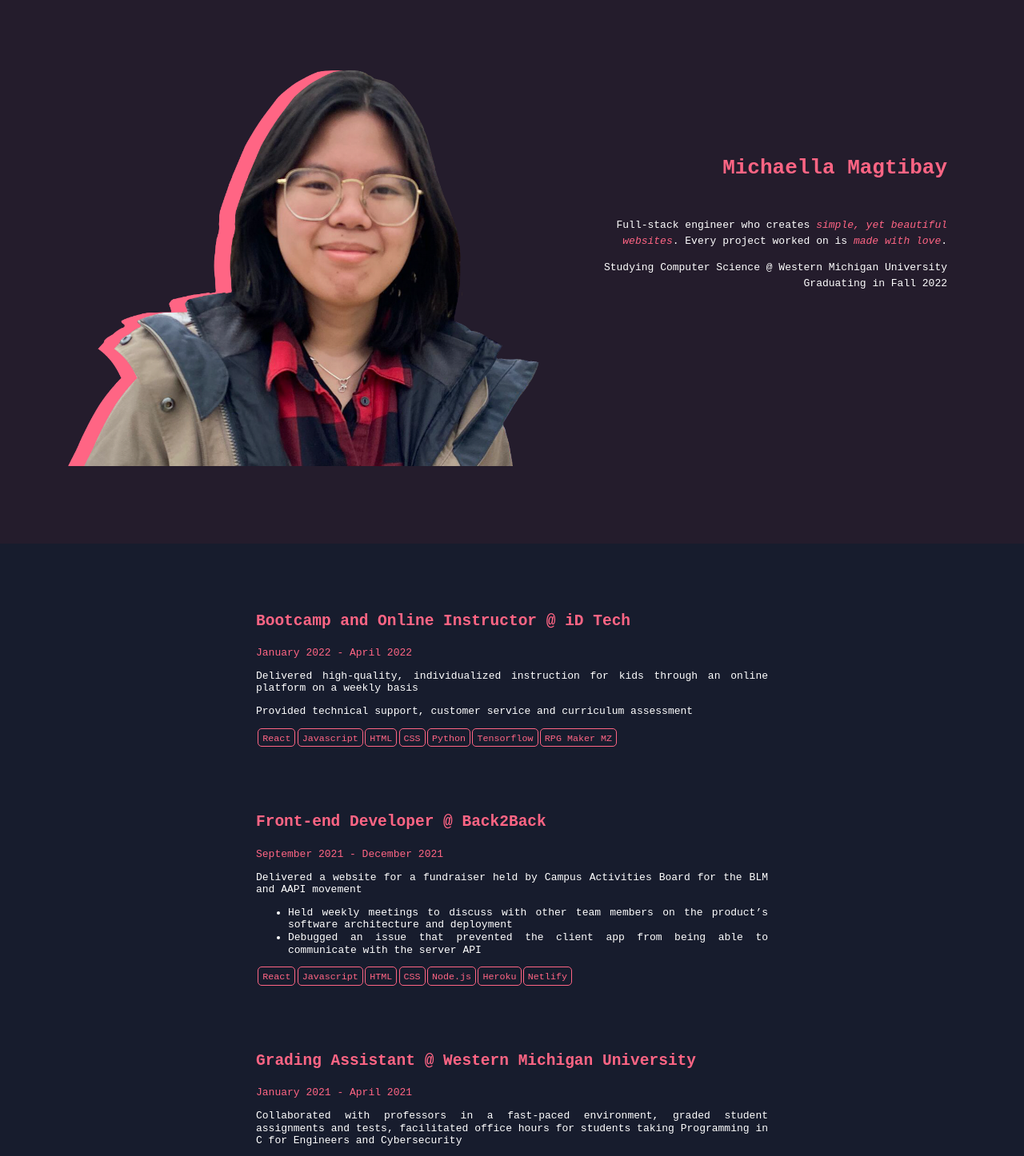
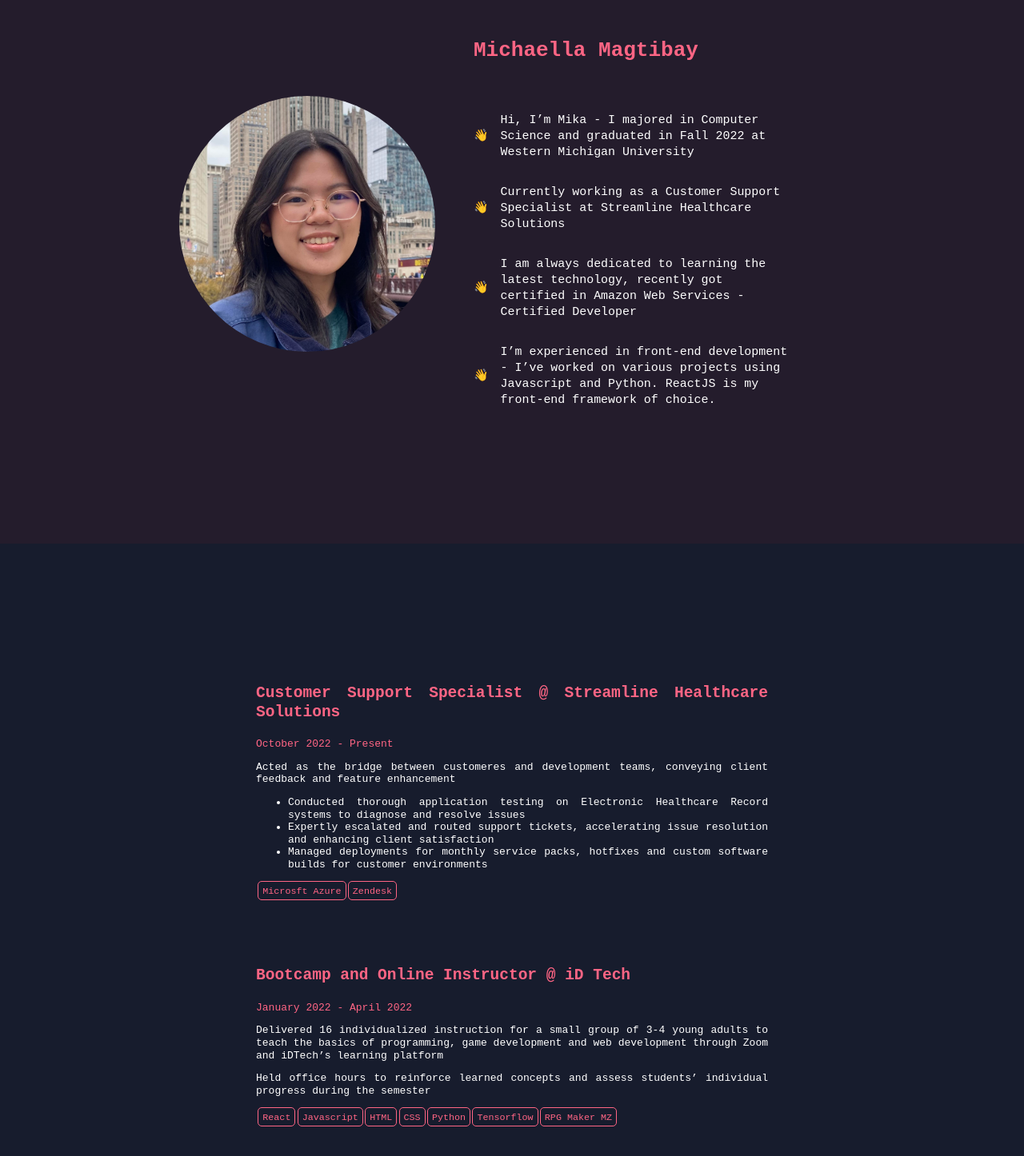
Before and after one commit to TheyFoundMing/portfolio, a React (Create React App) app: page / in a window 1280 px wide. Shown: the part 920-2366 px from the top of the page at 80% size. Built offline with nearby package versions, Linux system fonts and the light colour scheme.

Commit message:
Update AboutMe, Experience, profile img and CSS

```diff
--- a/public/index.html
+++ b/public/index.html
@@ -10,6 +10,8 @@
       content="Web site created using create-react-app"
     />
     <link rel="apple-touch-icon" href="%PUBLIC_URL%/logo192.png" />
+    <!-- <link href="https://unpkg.com/tailwindcss@^2/dist/tailwind.min.css" rel="stylesheet"> -->
+
     <!--
       manifest.json provides metadata used when your web app is installed on a
       user's mobile device or desktop. See https://developers.google.com/web/fundamentals/web-app-manifest/
--- a/src/App.js
+++ b/src/App.js
@@ -13,7 +13,7 @@ import About from "./pages/About";
 import Experience from "./pages/Experience";
 import Projects from "./pages/Projects"
 
-import "./App.css";
+// import "./App.css";
 
 function App() {
 
--- a/src/index.css
+++ b/src/index.css
@@ -107,6 +107,9 @@ footer div img {
 
 .about-content {
   display: flex;
+  align-items: center;
+  justify-content: center;
+  max-width: 65%;
 }
 
 .profile {
@@ -114,11 +117,21 @@ footer div img {
 }
 
 .profile-description {
-  width: 35%;
-  text-align: right;
   line-height: 1.25em;
   color: white;
-  margin: auto;
+  width: 70%;
+  text-wrap: wrap;
+  padding: 3em;
+}
+
+.profile-point {
+  display: flex;
+  align-items: center;
+  font-size: 1.15em;
+}
+
+.profile-point p {
+  padding: 0em 1em;
 }
 
 .not-visited {
@@ -220,13 +233,14 @@ u {
 #experience {
   text-align: justify;
   width: 50%;
-  margin: auto;
+  margin: 6em auto;
 }
 
 .position {
   position: relative;
   margin: 2em 0em;
   color: white;
+  min-inline-size: -webkit-fill-available;
 }
 
 .position span {
@@ -323,16 +337,6 @@ nav {
   z-index: 100;
 }
 
-/*   header: {
-    backgroundColor: "#ffffff00",
-    boxShadow: "none",
-    color: "black",
-    display: "flex",
-    alignItems: "flex-end",
-    paddingRight: "5em",
-    position: "fixed",
-    fontFamily: "monospace",
-  },*/
 
 #about {
   position: relative;
@@ -341,9 +345,9 @@ nav {
 }
 
 .me {
-  z-index: -2;
-  width: 70vw;
-  filter: drop-shadow(-20px 0px 0px #ff6584);
+  height: 20em;
+  width: 20em;
+  border-radius: 100%;
 }
 
 #about h1 {
--- a/src/pages/About.js
+++ b/src/pages/About.js
@@ -2,7 +2,7 @@ import React, { useState } from "react";
 
 import ScrollTrigger from "react-scroll-trigger";
 
-import meImg from "../img/me.png";
+import meImg from "../img/profile.jpg";
 
 function About () {
     const [Visited, setVisited] = useState(false);
@@ -26,23 +26,42 @@ function About () {
 
     return (      <div id="about" className="mini-view vertical">
     <div className="about-content">
-      <div className="profile">
+      {/* <div> */}
         <img src={meImg} alt="" className="me" />
-      </div>
+      {/* </div> */}
       <div className="profile-description">
         <ScrollTrigger onEnter={onEnter} />
         <h1>Michaella Magtibay</h1>
 
-        <p>
-          Full-stack engineer who creates{" "}
-          <i>simple, yet beautiful websites</i>. Every project worked on is{" "}
-          <i>made with love</i>.
-        </p>
+        <div className="profile-point">
+          <span className="emoji">&#128075;</span>
+          <p>
+          Hi, I’m Mika - I majored in Computer Science and graduated in Fall 2022 at
+          Western Michigan University
+          </p>
+        </div>
 
-        <p>
-          Studying Computer Science @ Western Michigan University Graduating
-          in Fall 2022
-        </p>
+        <div className="profile-point">
+          <span className="emoji">&#128075;</span>
+          <p>
+          Currently working as a Customer Support Specialist at Streamline Healthcare Solutions
+          </p>
+        </div>
+
+        <div className="profile-point">
+          <span className="emoji">&#128075;</span>
+          <p>
+          I am always dedicated to learning the latest technology, recently got certified in Amazon Web Services - Certified Developer
+          </p>
+        </div>
+
+        <div className="profile-point">
+          <span className="emoji">&#128075;</span>
+          <p>
+          I’m experienced in front-end development - I’ve worked on various projects using Javascript and Python. ReactJS is my front-end framework of choice.
+          </p>
+        </div>
+
       </div>
     </div>
   </div>)
--- a/src/pages/Experience.js
+++ b/src/pages/Experience.js
@@ -1,16 +1,44 @@
 
 function Experience () {
-    return (      <div id="experience" className="mini-view vertical">
+    return (
+    <div id="experience" className="mini-view vertical">
+
+    <div class="position">
+      <h2>Customer Support Specialist @ Streamline Healthcare Solutions</h2>
+      <span>October 2022 - Present</span>
+      <p>
+        Acted as the bridge between customeres and development teams, conveying client feedback and feature enhancement
+      </p>
+      <ul>
+        <li>
+          Conducted thorough application testing on Electronic Healthcare Record systems to
+          diagnose and resolve issues
+        </li>
+        <li>
+          Expertly escalated and routed support tickets, accelerating issue
+          resolution and enhancing client satisfaction
+        </li>
+        <li>
+          Managed deployments for monthly service packs, hotfixes and custom software
+          builds for customer environments
+        </li>
+      </ul>
+      <div className="work tags">
+        <div className="tag">Microsft Azure</div>
+        <div className="tag">Zendesk</div>
+      </div>
+    </div>
+
+
     <div class="position">
       <h2>Bootcamp and Online Instructor @ iD Tech </h2>
       <span>January 2022 - April 2022</span>
       <p>
-        Delivered high-quality, individualized instruction for kids through
-        an online platform on a weekly basis
+      Delivered 16 individualized instruction for a small group of 3-4 young adults to teach the basics of programming,
+game development and web development through Zoom and iDTech’s learning platform
       </p>
       <p>
-        Provided technical support, customer service and curriculum
-        assessment
+      Held office hours to reinforce learned concepts and assess students’ individual progress during the semester
       </p>
       <div className="work tags">
         <div className="tag">React</div>
```
Also changed, not shown: src/img/profile.jpg (added).
